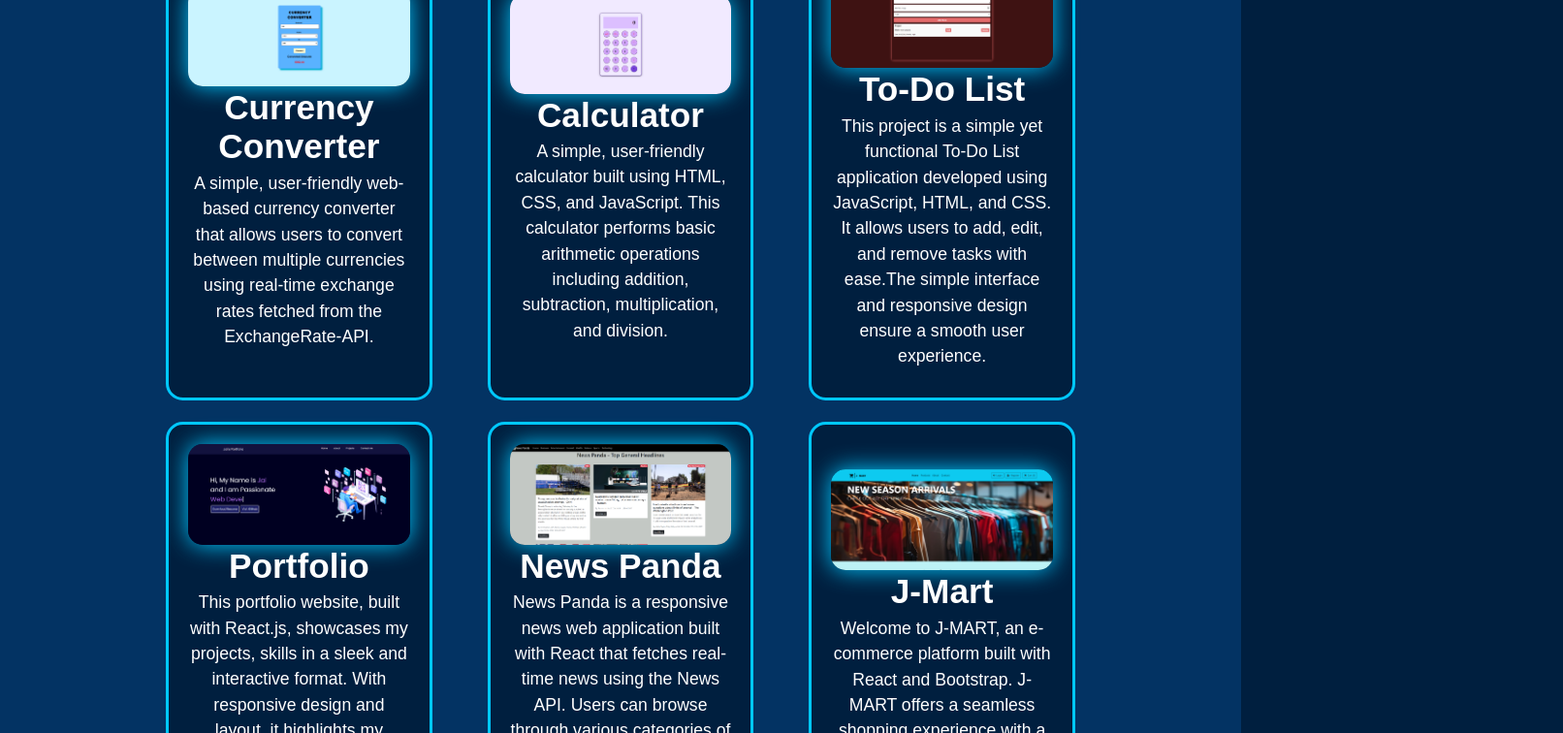
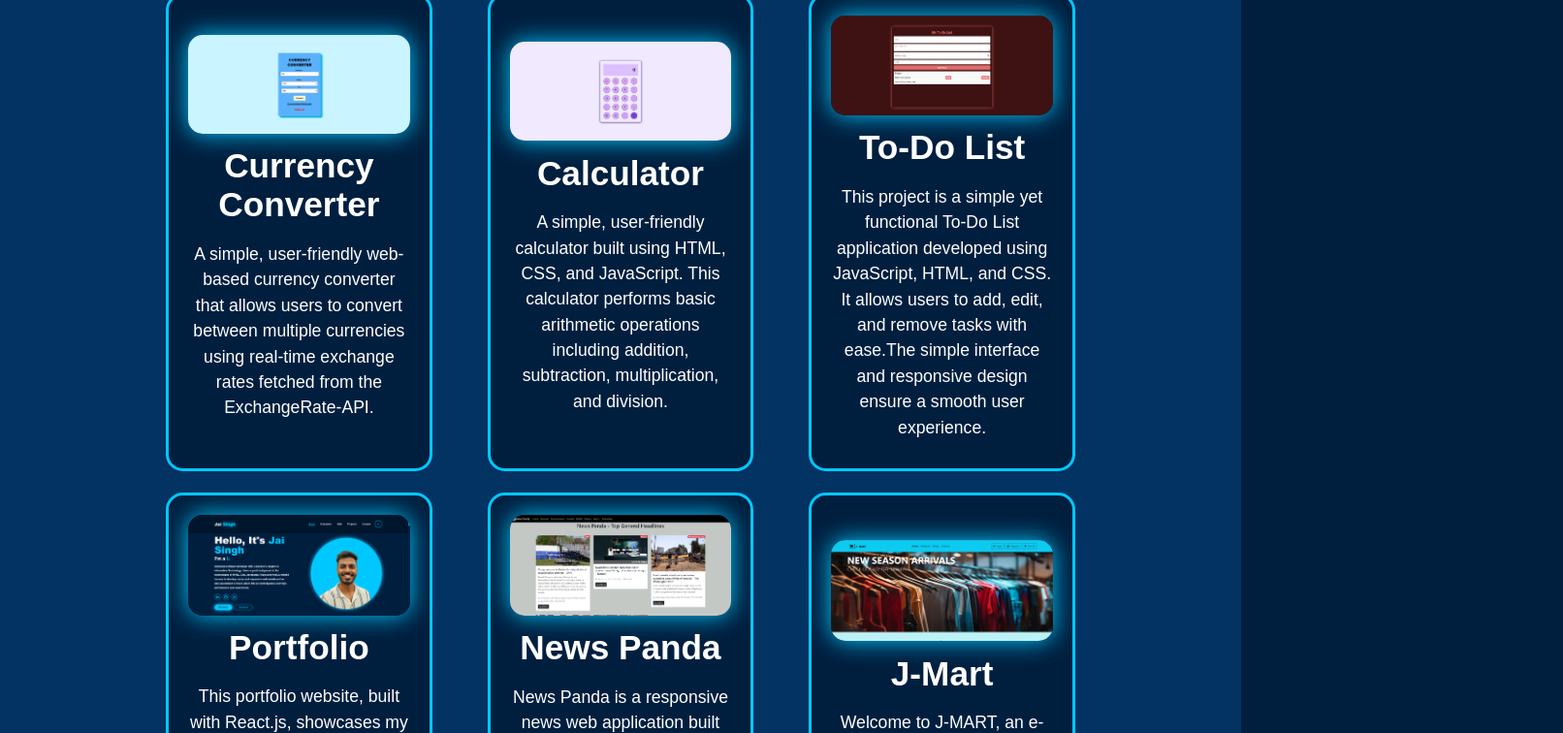
Before and after one commit to jai-singh5/Portfolio-New, a Next.js app: page / in a window 1280 px wide. Shown: the part 4360-5116 px from the top of the page at 97% size, 1612 px wide, since content can reach past the window. Built offline with nearby package versions, Linux system fonts and the light colour scheme.

Commit message:
added new project and live site

```diff
--- a/app/globals.css
+++ b/app/globals.css
@@ -525,6 +525,62 @@ span{
   color: var(--text-color);
   transition: 0.4s ease-in-out;
 }
+.visiting {
+  position: absolute;
+  display: flex;
+  backdrop-filter: blur(10px);
+  height: 100%;
+  top: 0px;
+  width: 100%;
+  transition: all 0.5s ease-in-out;
+  opacity: 0;
+  margin-top: auto;
+  border-radius: 3rem;
+}
+.tags {
+  width: 100%;
+  display: flex;
+  justify-content: center;
+  align-items: center;
+  gap: 20px;
+  bottom: 0px;
+  right: 0px;
+  left: 0px;
+  margin: auto;
+  transition: all 0.5s ease-in-out;
+  opacity: 0;
+}
+
+.box3 {
+  min-width: 30px;
+  height: 40px;
+  background-color: var(--bg-color);
+  margin: 5px 5px 5px 5px; /* Adjusted margin for better spacing */
+  border-radius: 80px;
+  display: flex;
+  align-items: center;
+  justify-content: center;
+  font-weight: 600;
+  font-style: normal;
+  font-size: 17px;
+  padding-left: 12px;
+  color: rgb(155, 155, 155);
+  padding-right: 12px;
+  border: 3px solid var(--main-color);
+}
+
+.box3:hover {
+  background-color: var(--text-color);
+  color: var(--main-color);
+}
+
+.project-box:hover .visiting {
+  opacity: 1;
+}
+.project-box:hover .tags {
+  bottom: 55px;
+  opacity: 1;
+}
 .project-box:hover{
   border: 3px solid var(--main-color);
   transform: translateY(-10px)scale(1.03);
--- a/app/page.js
+++ b/app/page.js
@@ -128,7 +128,7 @@ export default function Home() {
             >
               <FaLinkedinIn />
             </a>
-            <a href="github.com/jai-singh5" target="_blank" className="social-icon">
+            <a href="https://github.com/jai-singh5" target="_blank" className="social-icon">
               <FaGithub />
             </a>
             <a
@@ -254,88 +254,161 @@ export default function Home() {
         <h2 className="heading">Projects</h2>
         <div className="project-container">
           <div className="project-box">
-            <a href="https://github.com/jai-singh5/Fuel-My-Work.git">
+
               <img src="Fuel My Work!.png" alt="" />
               <h3>Fuel My Work!</h3>
               <p>Fuel My Work is a crowdfunding platform built with Next.js and Tailwind CSS, designed for fans to financially support their favorite creators projects. It empowers creators developers, artists, and influencers to bring their ideas to life with the backing of their community.</p>
-            </a>
+              <div className="visiting">
+                  <div className="tags tags-container">
+                      <a className="box3" href="https://fuelmywork.netlify.app/"> live Site &rarr;</a>
+                      <a className="box3" href="https://github.com/jai-singh5/Fuel-My-Work"> GitHub &rarr;</a>
+                  </div>
+              </div>
+
           </div>
           <div className="project-box">
-            <a href="https://github.com/jai-singh5/Spotify-Clone.git">
+
               <img src="Spotify clone.png" alt="" />
               <h3>Spotify UI Clone</h3>
               <p>Made a Project on music streaming application built using JavaScript, HTML, and CSS. It features a sleek, user-friendly interface that mimics the look and feel of Spotify. Users can browse and play tracks, view playlists, and enjoy a seamless listening experience.</p>
-            </a>
+              <div className="visiting">
+                  <div className="tags tags-container">
+                      <a className="box3" href="https://spotify-clone-jsr.vercel.app/"> live Site &rarr;</a>
+                      <a className="box3" href="https://github.com/jai-singh5/Spotify-Clone"> GitHub &rarr;</a>
+                  </div>
+              </div>
           </div>
           <div className="project-box">
-            <a href="https://github.com/jai-singh5/X-Twitter-.git">
+
               <img src="X.png" alt="" />
               <h3>Twitter(X) UI Clone</h3>
               <p>This project is a simple clone of the X (formerly Twitter) UI using only HTML and Tailwind CSS. The goal is to replicate the main user interface of X while leveraging Tailwind CSS for utility-first styling. Features</p>
-            </a>
+              <div className="visiting">
+                  <div className="tags tags-container">
+                      {/* <a className="box3" href="https://fuelmywork.vercel.app/"> live Site &rarr;</a> */}
+                      <a className="box3" href="https://github.com/jai-singh5/X-Twitter-.git"> GitHub &rarr;</a>
+                  </div>
+              </div>
           </div>
           <div className="project-box">
-            <a href="https://github.com/jai-singh5/Snake-Game.git">
+
               <img src="Snake Game.png" alt="" />
               <h3>Snake Game</h3>
               <p>This classic Snake Game is built with JavaScript, HTML, and CSS. It features smooth gameplay and a responsive design, offering a nostalgic gaming experience. Players navigate the snake to collect food while avoiding collisions with the walls and the snake&apos;s own tail.</p>
-            </a>
+              <div className="visiting">
+                  <div className="tags tags-container">
+                      <a className="box3" href="https://jsr-snake-game.vercel.app/"> live Site &rarr;</a>
+                      <a className="box3" href="https://github.com/jai-singh5/Snake-Game.git"> GitHub &rarr;</a>
+                  </div>
+              </div>
           </div>
           <div className="project-box">
-            <a href="https://github.com/jai-singh5/Rock-Paper-Scissor.git">
+
               <img src="SPS game.png" alt="" />
               <h3>Rock Paper Scissor</h3>
               <p>This is a simple implementation of the classic Rock, Paper, Scissors game using HTML, CSS, and JavaScript. The user plays against the computer, and the game keeps track of the scores.</p>
-            </a>
+              <div className="visiting">
+                  <div className="tags tags-container">
+                      <a className="box3" href="https://rockpaperscissorjsr.vercel.app/"> live Site &rarr;</a>
+                      <a className="box3" href="https://github.com/jai-singh5/rock-paper-scissor"> GitHub &rarr;</a>
+                  </div>
+              </div>
           </div>
           <div className="project-box">
-            <a href="https://github.com/jai-singh5/Tic-Tac-Toe.git">
+
               <img src="Tic-Tac-Toe.png" alt="" />
               <h3>Tic-Tac-Toe</h3>
               <p>Welcome to the Tic-Tac-Toe game, a simple and fun project built using HTML, CSS, and JavaScript! This is the classic game where two players take turns marking spaces in a 3x3 grid, aiming to be the first to get three marks in a row (horizontally, vertically, or diagonally).</p>
-            </a>
+              <div className="visiting">
+                  <div className="tags tags-container">
+                      <a className="box3" href="https://jsr-tic-tac-toe.vercel.app/"> live Site &rarr;</a>
+                      <a className="box3" href="https://github.com/jai-singh5/Tic-Tac-Toe.git"> GitHub &rarr;</a>
+                  </div>
+              </div>
           </div>
           <div className="project-box">
-            <a href="https://github.com/jai-singh5/Currency-Converter.git">
+
               <img src="Currency Converter.png" alt="" />
               <h3>Currency Converter</h3>
               <p>A simple, user-friendly web-based currency converter that allows users to convert between multiple currencies using real-time exchange rates fetched from the ExchangeRate-API.</p>
-            </a>
+              <div className="visiting">
+                  <div className="tags tags-container">
+                      <a className="box3" href="https://currency-converter-jsr.vercel.app/"> live Site &rarr;</a>
+                      <a className="box3" href="https://github.com/jai-singh5/Currency-Converter.git"> GitHub &rarr;</a>
+                  </div>
+              </div>
           </div>
           <div className="project-box">
-            <a href="https://github.com/jai-singh5/Calculator.git">
+
               <img src="Calculator.png" alt="" />
               <h3>Calculator</h3>
               <p>A simple, user-friendly calculator built using HTML, CSS, and JavaScript. This calculator performs basic arithmetic operations including addition, subtraction, multiplication, and division.</p>
-            </a>
+              <div className="visiting">
+                  <div className="tags tags-container">
+                      <a className="box3" href="https://calculator-jsr.vercel.app/"> live Site &rarr;</a>
+                      <a className="box3" href="https://github.com/jai-singh5/Calculator.git"> GitHub &rarr;</a>
+                  </div>
+              </div>
           </div>
           <div className="project-box">
-            <a href="https://github.com/jai-singh5/To-Do-List.git">
+
               <img src="To-Do List.png" alt="" />
               <h3>To-Do List</h3>
               <p>This project is a simple yet functional To-Do List application developed using JavaScript, HTML, and CSS. It allows users to add, edit, and remove tasks with ease.The simple interface and responsive design ensure a smooth user experience.</p>
-            </a>
+              <div className="visiting">
+                  <div className="tags tags-container">
+                      <a className="box3" href="https://to-do-list-jsr.vercel.app/"> live Site &rarr;</a>
+                      <a className="box3" href="https://github.com/jai-singh5/To-Do-List.git"> GitHub &rarr;</a>
+                  </div>
+              </div>
           </div>
           <div className="project-box">
-            <a href="https://github.com/jai-singh5/Portfolio.git">
-              <img src="Portfolio.png" alt="" />
+
+              <img src="Portfolio New.png" alt="" />
               <h3>Portfolio</h3>
               <p>This portfolio website, built with React.js, showcases my projects, skills in a sleek and interactive format. With responsive design and layout, it highlights my expertise in web development. This site demonstrates my ability to create dynamic and professional web applications.</p>
-            </a>
+              <div className="visiting">
+                  <div className="tags tags-container">
+                      {/* <a className="box3" href="https://fuelmywork.vercel.app/"> live Site &rarr;</a> */}
+                      <a className="box3" href="https://github.com/jai-singh5/Portfolio-New"> GitHub &rarr;</a>
+                  </div>
+              </div>
           </div>
           <div className="project-box">
-            <a href="https://github.com/jai-singh5/News-Panda.git">
+
               <img src="News Panda.png" alt="" />
               <h3>News Panda</h3>
               <p>News Panda is a responsive news web application built with React that fetches real-time news using the News API. Users can browse through various categories of news including business, entertainment, health, science, sports, and technology, with the option to load more articles through infinite scrolling.</p>
-            </a>
+              <div className="visiting">
+                  <div className="tags tags-container">
+                      <a className="box3" href="https://news-panda-green.vercel.app/"> live Site &rarr;</a>
+                      <a className="box3" href="https://github.com/jai-singh5/News-Panda"> GitHub &rarr;</a>
+                  </div>
+              </div>
           </div>
           <div className="project-box">
-            <a href="https://github.com/jai-singh5/J-Mart.git">
+
               <img src="J-Mart.png" alt="" />
               <h3>J-Mart</h3>
               <p>Welcome to J-MART, an e-commerce platform built with React and Bootstrap. J-MART offers a seamless shopping experience with a modern user interface and dynamic functionalities. This project demonstrates a clean and responsive design for online shopping.</p>
-            </a>
+              <div className="visiting">
+                  <div className="tags tags-container">
+                      <a className="box3" href="https://j-mart-jsr.vercel.app/"> live Site &rarr;</a>
+                      <a className="box3" href="https://github.com/jai-singh5/J-Mart"> GitHub &rarr;</a>
+                  </div>
+              </div>
+          </div>
+          <div className="project-box">
+
+              <img src="Fitness Expert.png" alt="" />
+              <h3>Fitness Expert</h3>
+              <p>The Fitness Expert Website is a dynamic and user-friendly platform designed to inspire and guide users on their fitness journey. It features a motivational homepage, detailed service offerings like yoga, weight training, and personal coaching, and highlights expert trainers and state-of-the-art facilities.</p>
+              <div className="visiting">
+                  <div className="tags tags-container">
+                      <a className="box3" href="https://fitness-expert.vercel.app/"> live Site &rarr;</a>
+                      <a className="box3" href="https://github.com/jai-singh5/Fitness-Expert"> GitHub &rarr;</a>
+                  </div>
+              </div>
           </div>
 
         </div>
@@ -364,7 +437,7 @@ export default function Home() {
       <footer className="footer">
         <div className="social">
           <a href="https://www.linkedin.com/in/jai-singh-24b24a298/" target="_blank"><FaLinkedinIn /></a>
-          <a href="https://www.github.com/jai-singh5" target="_blank"><FaGithub /></a>
+          <a href="https://github.com/jai-singh5" target="_blank"><FaGithub /></a>
           <a href="https://www.instagram.com/rajput_jai005/" target="_blank"><FaInstagram /></a>
         </div>
         <ul className="list">
```
Also changed, not shown: public/Fitness Expert.png (added), public/Portfolio New.png (added).
